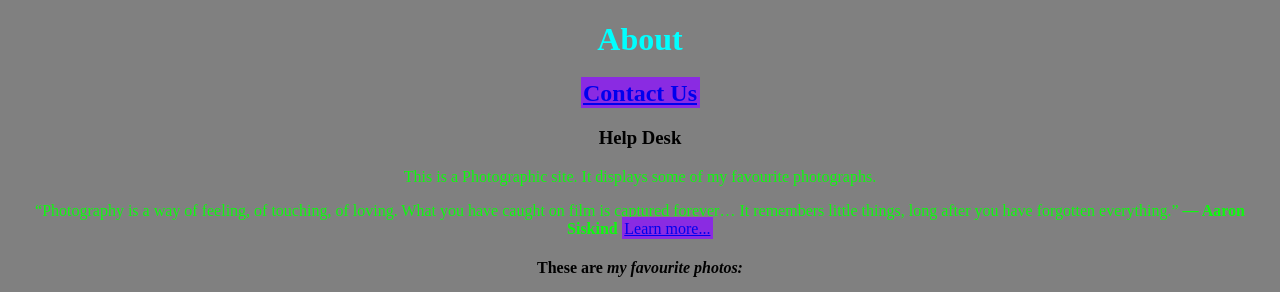
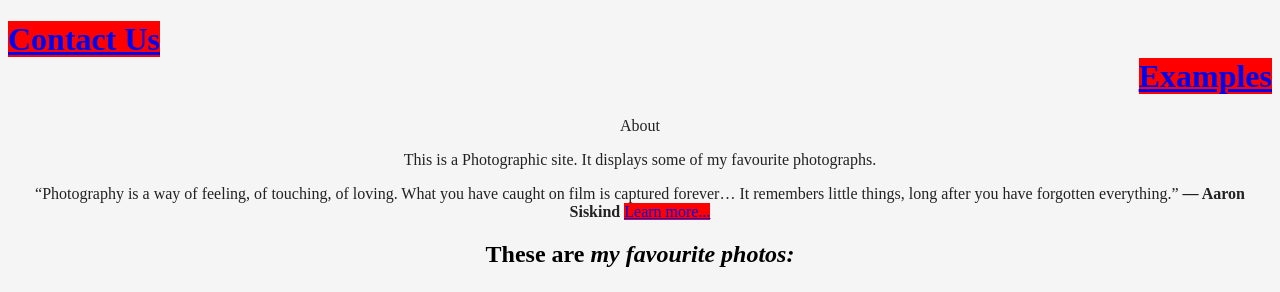
Before and after one commit to jobkarani/photography, a plain HTML site: page index.html in a window 1280 px wide. Shown: the top 292 px of the page. Drawn offline with Linux system fonts and the light colour scheme.

Commit message:
this commit adds an examples link

```diff
--- a/index.css
+++ b/index.css
@@ -1,21 +1,15 @@
 h1{
     color: aqua;
-    text-align: center;
+    text-align: left;
 }
 h2{
     text-align: center;
 }
-h3{
-    text-align: center;
-}
-h4{
-    text-align: center;
-}
 body{
-    background-color: gray;
+    background-color: whitesmoke;
 }
 div{
-    color: rgb(14, 250, 14);
+    color: rgb(33, 34, 33);
    text-align: center;
    display: block;
 }
@@ -34,10 +28,22 @@ span{
     font-weight: bolder;
 }
 a:link{
-    background-color: blueviolet;
-    padding: 2.5px;
+    background-color: red;
 }
 a:hover{
     background-color: royalblue;
     padding: 2px;
 }
+.main{
+    flex-direction: column;
+}
+.left{
+    text-align: left;
+}
+.center{
+    text-align: center;
+
+}
+.right{
+    text-align: right;
+}
--- a/index.html
+++ b/index.html
@@ -6,17 +6,18 @@
         <title>Photographic site</title>
         <link type="text/css" href="index.css" rel="stylesheet">
     </head>
-    <body>
-        <h1>About</h1>
-        <h2><a href="https://www.google.com/search?q=gmail&oq=&aqs=chrome.0.69i59i450l8.19429j0j7&sourceid=chrome&ie=UTF-8">Contact Us</a></h2>
-        <h3>Help Desk</h3>
+    <body><div class="main">
+        <h1>
+            <div class="left"><a href="https://www.google.com/search?q=gmail&oq=&aqs=chrome.0.69i59i450l8.19429j0j7&sourceid=chrome&ie=UTF-8"> Contact Us</a> </div><div class="right"><a href="https://www.sitebuilderreport.com/inspiration/photography-website-examples">Examples</a></div></h1>
+            <div class="center">About</div>
+        </div>
         <div>
         <p>This is a Photographic site. It displays some of my favourite photographs.</p>
         <p> “Photography is a way of feeling, of touching, of loving. What you have caught on film is captured forever… It remembers little things, long after you have forgotten everything.”
             <strong>— Aaron Siskind</strong> <a href="https://www.icp.org/browse/archive/constituents/aaron-siskind" target="_blank">Learn more...</a>
             </p>
         </div>
-        <h4>These are <em>my favourite photos:</em></h2>
+        <h2>These are <em>my favourite photos:</em></h2>
         <ol>
             <li> <img src="https://encrypted-tbn0.gstatic.com/images?q=tbn:ANd9GcTHURZp9MDXK7lGcs_e9En3QLlZi_wCRRfJGA&usqp=CAU"></li>
             <li><img src="https://encrypted-tbn0.gstatic.com/images?q=tbn:ANd9GcQssTwkTXmq8StCnTl9LJOGeRYtvTSWi7OsyQ&usqp=CAU"></li>
```
